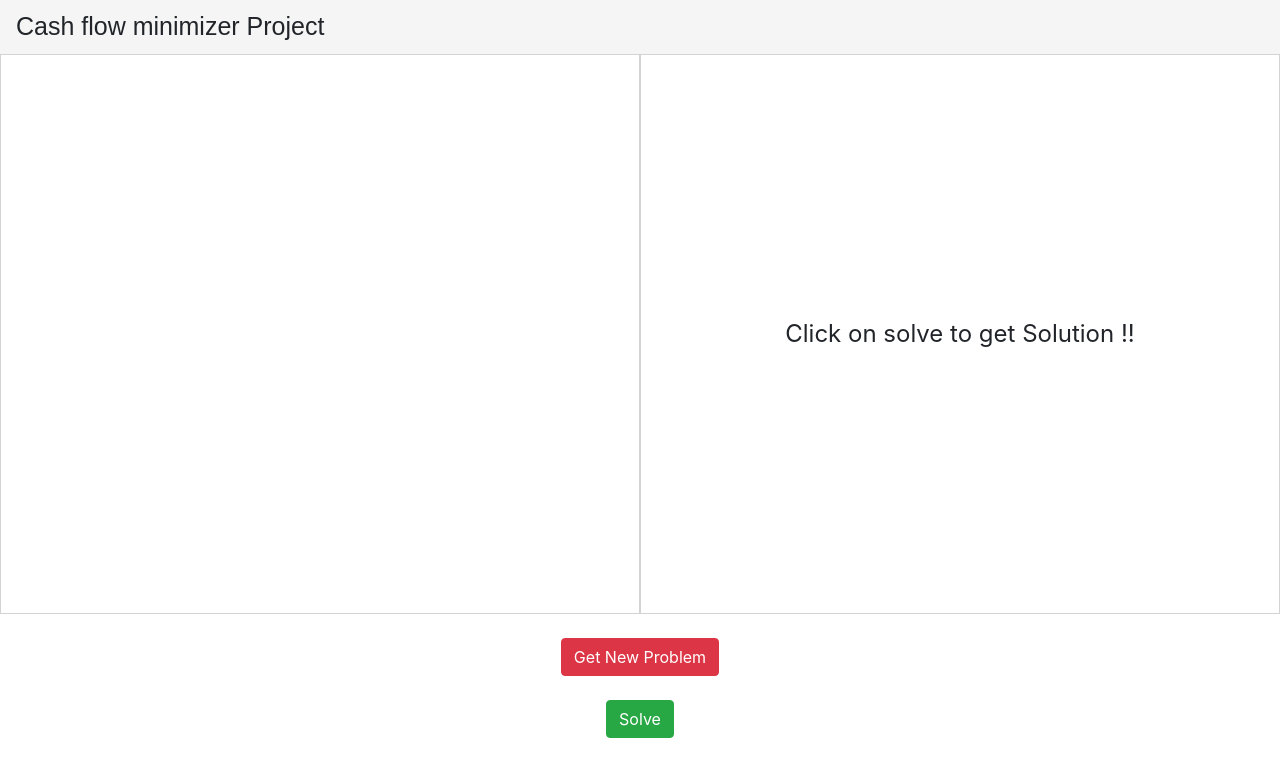
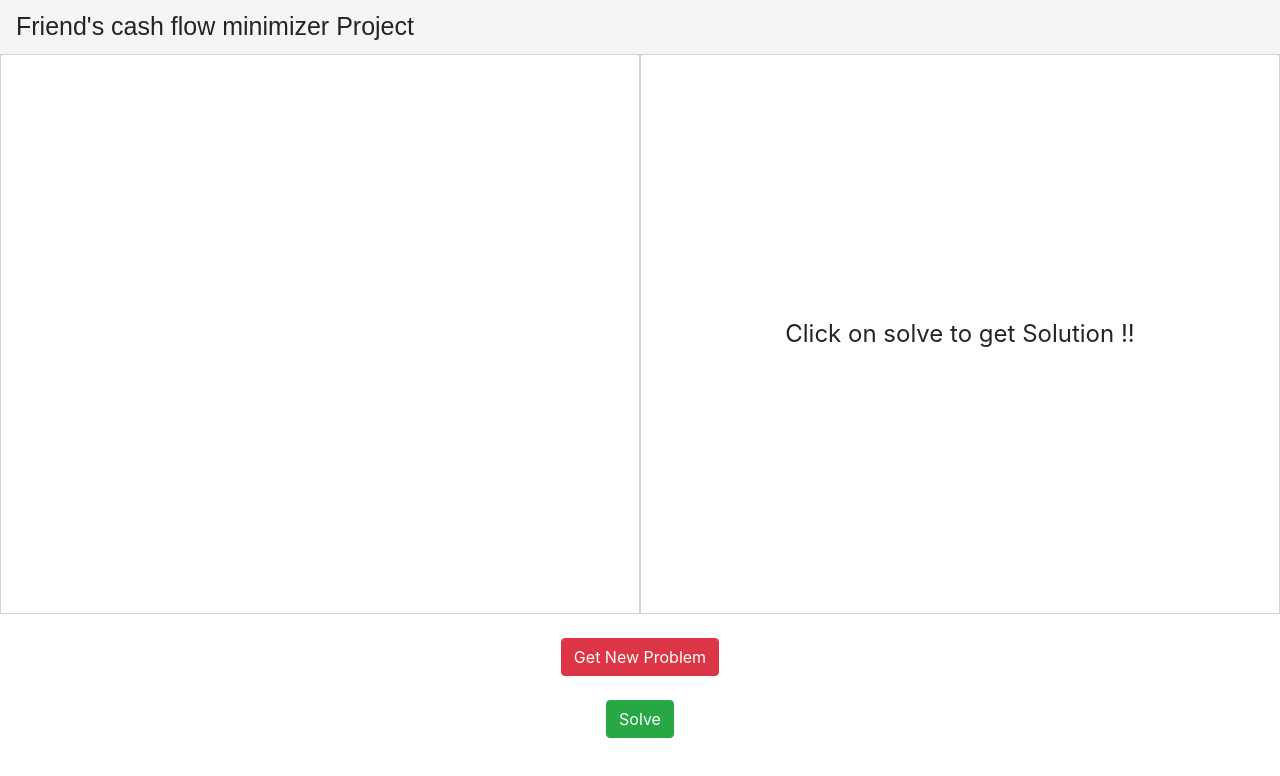
Before and after one commit to Ajaychoudhary02/Friends-cash-flow-minimizer-project, a plain HTML site: page index.html in a window 1280 px wide. Drawn offline with nearby package versions, Linux system fonts and the light colour scheme.

Commit message:
Update index.html

```diff
--- a/index.html
+++ b/index.html
@@ -20,7 +20,7 @@
 
 
 
-        Cash flow minimizer Project
+        Friend's cash flow minimizer Project
 
     </nav>
     <div id="container">
```
